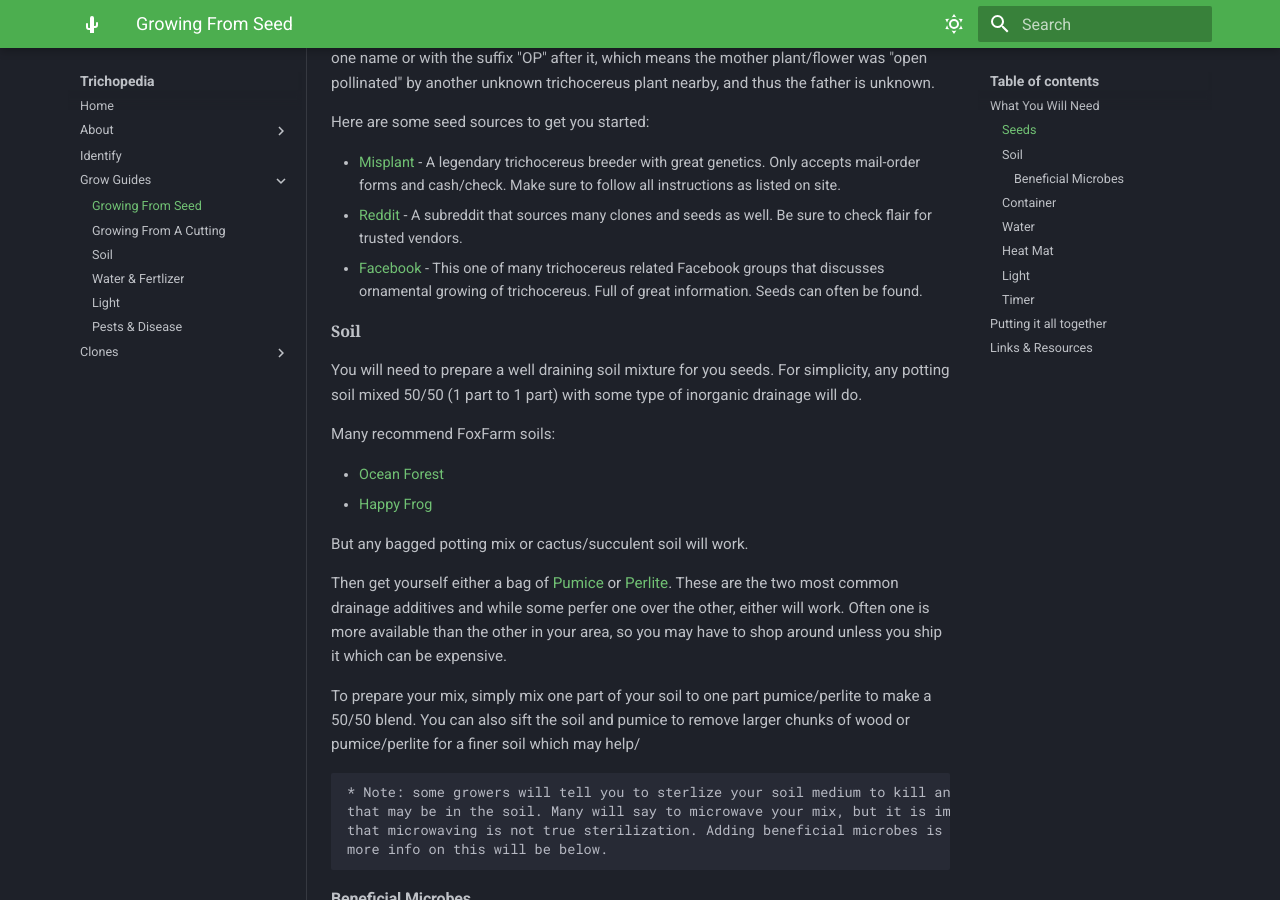
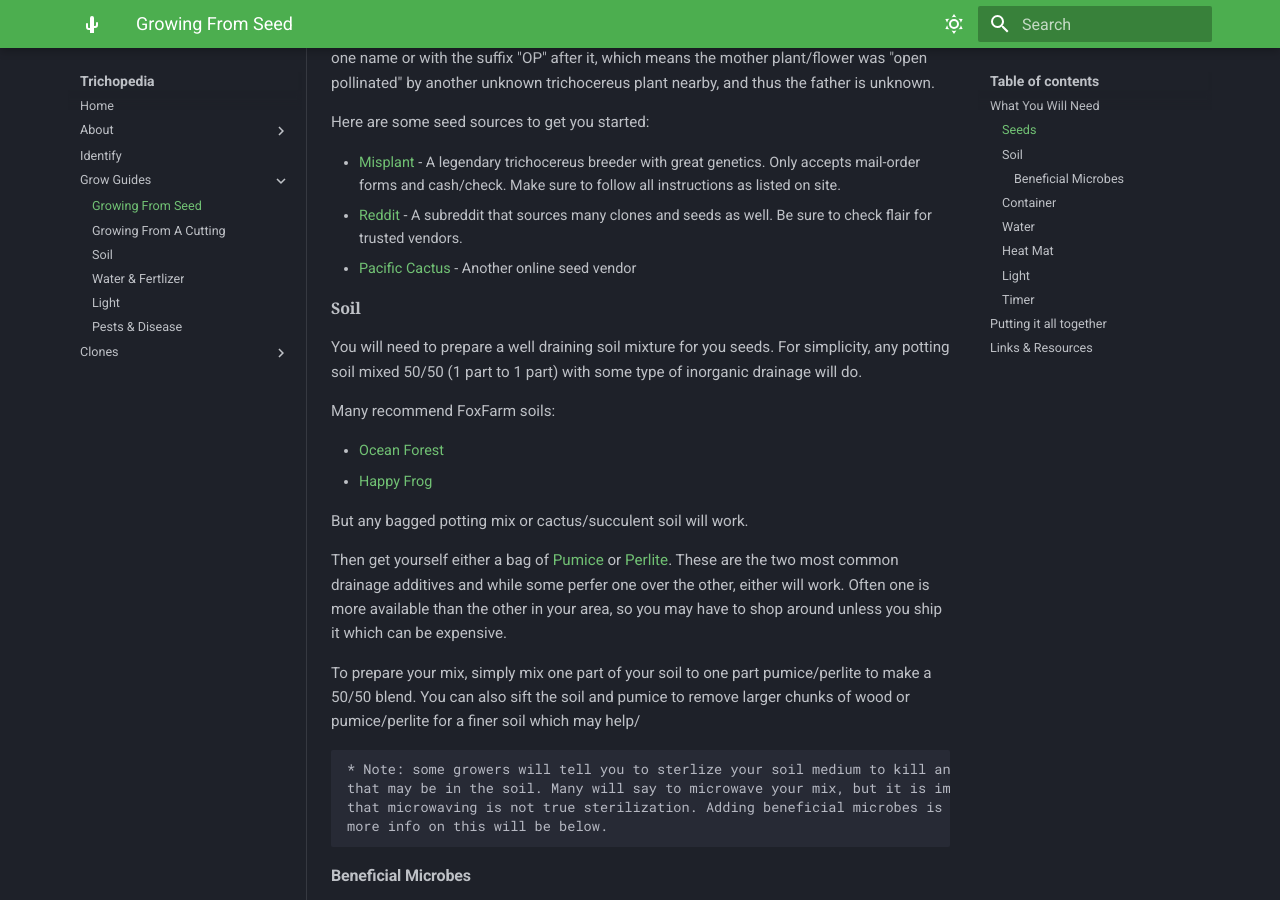
Before and after one commit to nfotinakes/trichopedia, an MkDocs documentation site: the page built from docs/grow-guides/seed.md, in a window 1280 px wide and 900 px high, scrolled down 769 px. Built offline with MkDocs 1.6.1 and Material for MkDocs 9.7.7, drawn with Linux system fonts in a browser that asks for light colours.

Commit message:
Update seed guide

```diff
--- a/docs/grow-guides/seed.md
+++ b/docs/grow-guides/seed.md
@@ -24,7 +24,8 @@ Here are some seed sources to get you started:
 
 * [Misplant](https://www.misplant.net){:target="_blank"} - A legendary trichocereus breeder with great genetics. Only accepts mail-order forms and cash/check. Make sure to follow all instructions as listed on site.
 * [Reddit](https://www.reddit.com/r/sanpedrocactusforsale){:target="_blank"} - A subreddit that sources many clones and seeds as well. Be sure to check flair for trusted vendors.
-* [Facebook](https://www.facebook.com/groups/TheTrichocereusCommunity/){:target="_blank"} - This one of many trichocereus related Facebook groups that discusses ornamental growing of trichocereus. Full of great information. Seeds can often be found.
+* [Pacific Cactus](https://www.pacificcactus.com/){:target="_blank"} - Another online seed vendor
+<!-- * [Facebook](https://www.facebook.com/groups/TheTrichocereusCommunity/){:target="_blank"} - This one of many trichocereus related Facebook groups that discusses ornamental growing of trichocereus. Full of great information. Seeds can often be found. -->
 
 ### Soil
 
```
